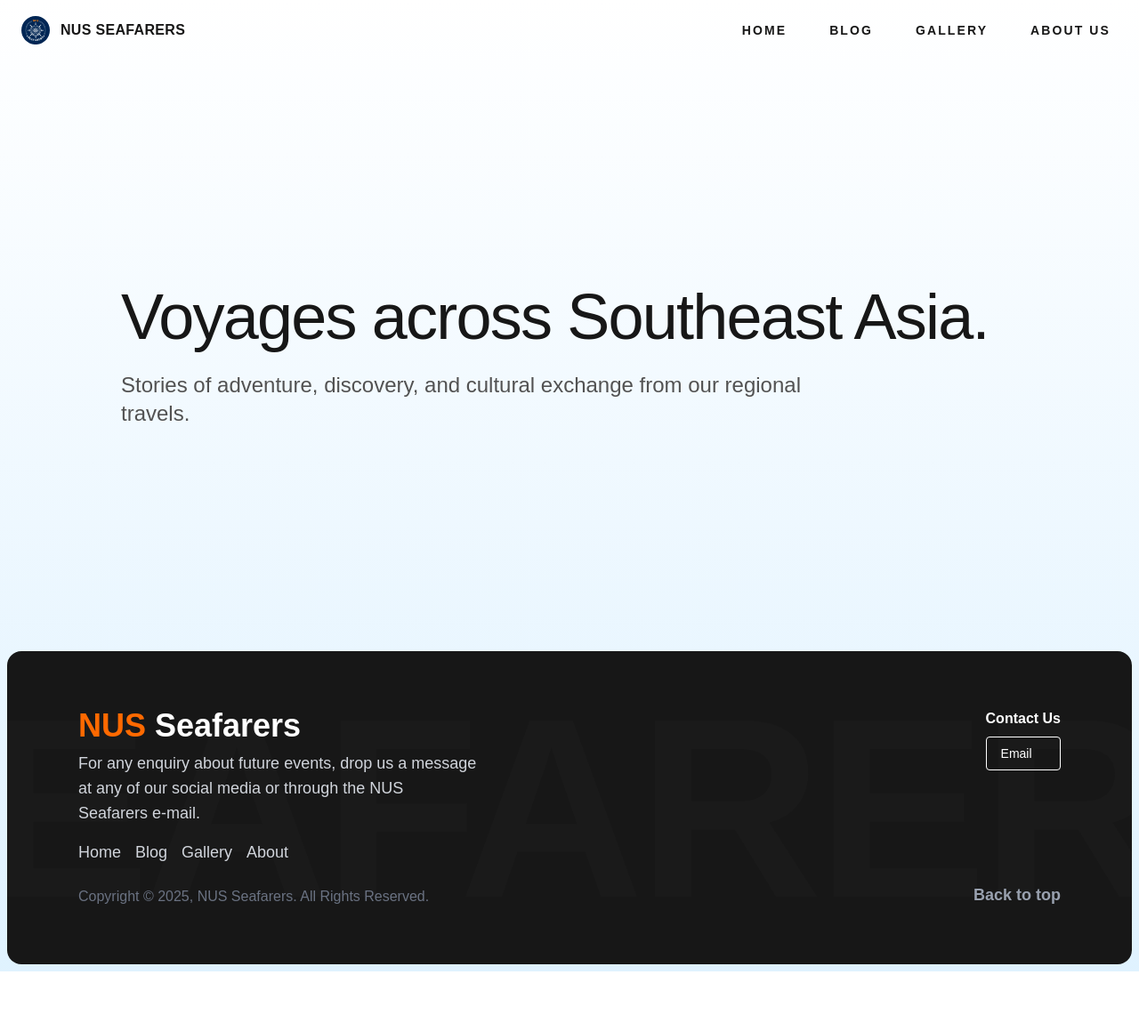
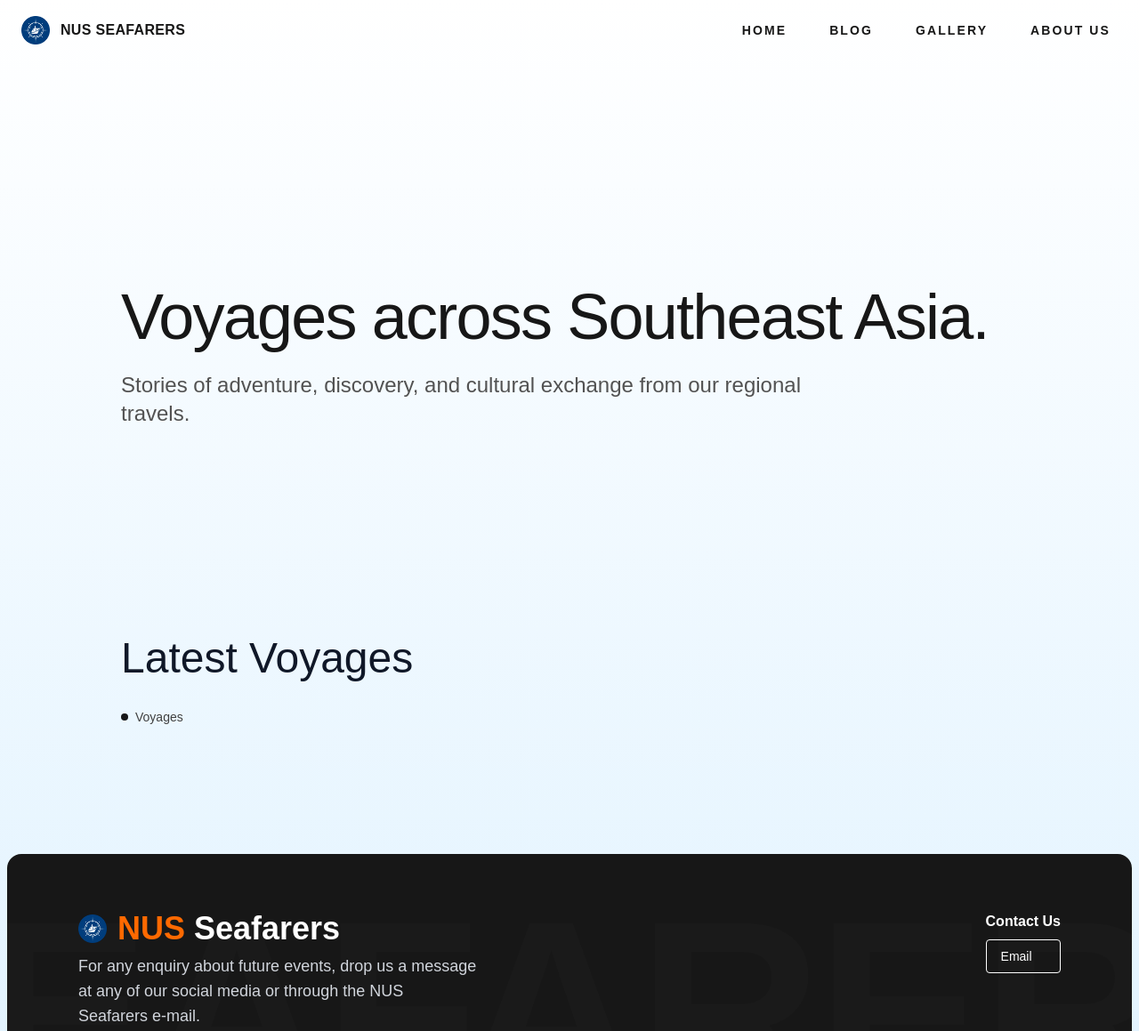
Before and after one commit to NUSSeafarers/NUSSeafarers.github.io, an Astro site: page /blog/voyages in a window 1280 px wide. Shown: the top 1159 px of the page at 89% size. Before the commit the page ends 1092 px from the top, so only its background shows below. Built offline with nearby package versions, Linux system fonts and the light colour scheme; Astro itself is replaced by a stand-in of ours; a web font is replaced by a local one.

Commit message:
Update Logos

```diff
--- a/src/components/Logo.tsx
+++ b/src/components/Logo.tsx
@@ -0,0 +1,21 @@
+// components/Logo.tsx
+
+interface LogoProps {
+  size?: number; // size in pixels, default is 32
+  className?: string; // optional Tailwind or custom classes
+  alt?: string;
+}
+
+const Logo = ({ size = 32, className = "", alt = "NUS Seafarers Logo" }: LogoProps) => {
+  return (
+    <img
+      src="/images/misc/favicon.png"
+      alt={alt}
+      width={size}
+      height={size}
+      className={`inline-block object-contain ${className}`}
+    />
+  );
+};
+
+export default Logo;
--- a/src/components/footercomponents/Footer.tsx
+++ b/src/components/footercomponents/Footer.tsx
@@ -1,4 +1,5 @@
 import { useEffect, useState } from "react";
+import Logo from "../Logo";
 
 const navItems = [
   { name: "Home", href: "/" },
@@ -31,6 +32,7 @@ const Footer = () => {
           {/* Left Section */}
           <div>
             <h2 className="flex items-center gap-3 text-4xl font-bold mb-2">
+              <Logo />
               <span>
                 <span className="text-orange-500">NUS</span> Seafarers
               </span>
--- a/src/components/navbarcomponents/LogoTitle.tsx
+++ b/src/components/navbarcomponents/LogoTitle.tsx
@@ -1,7 +1,9 @@
+import Logo from "../Logo";
+
 const LogoTitle = () => {
   return (
-    <div className="flex items-center gap-3">
-      <img src="/favicon.svg" alt="Logo" className="w-8 h-8" />
+    <a href="/" className="flex items-center gap-3 no-underline">
+      <Logo />
       <span
         className="
           text-l
@@ -14,7 +16,7 @@ const LogoTitle = () => {
       >
         NUS Seafarers
       </span>
-    </div>
+    </a>
   );
 };
 
--- a/src/pages/blog/voyages.astro
+++ b/src/pages/blog/voyages.astro
@@ -9,4 +9,13 @@ import HeroSection from "../../components/HeroSection.astro";
 		subtitle="Stories of adventure, discovery, and cultural exchange from our regional travels."
 		path="voyages"
 	/>
+	<section class="w-full px-6 sm:px-12 md:px-32 pb-24">
+		<div class="text-3xl md:text-4xl lg:text-5xl pb-8">Latest Voyages</div>
+		<div class="flex justify-between items-center mb-8">
+			<div class="flex items-center gap-2 text-sm text-neutral-700">
+				<span class="w-2 h-2 rounded-full bg-neutral-900"></span>
+				<span class="font-medium">Voyages</span>
+			</div>
+		</div>
+	</section>
 </BaseLayout>
```
